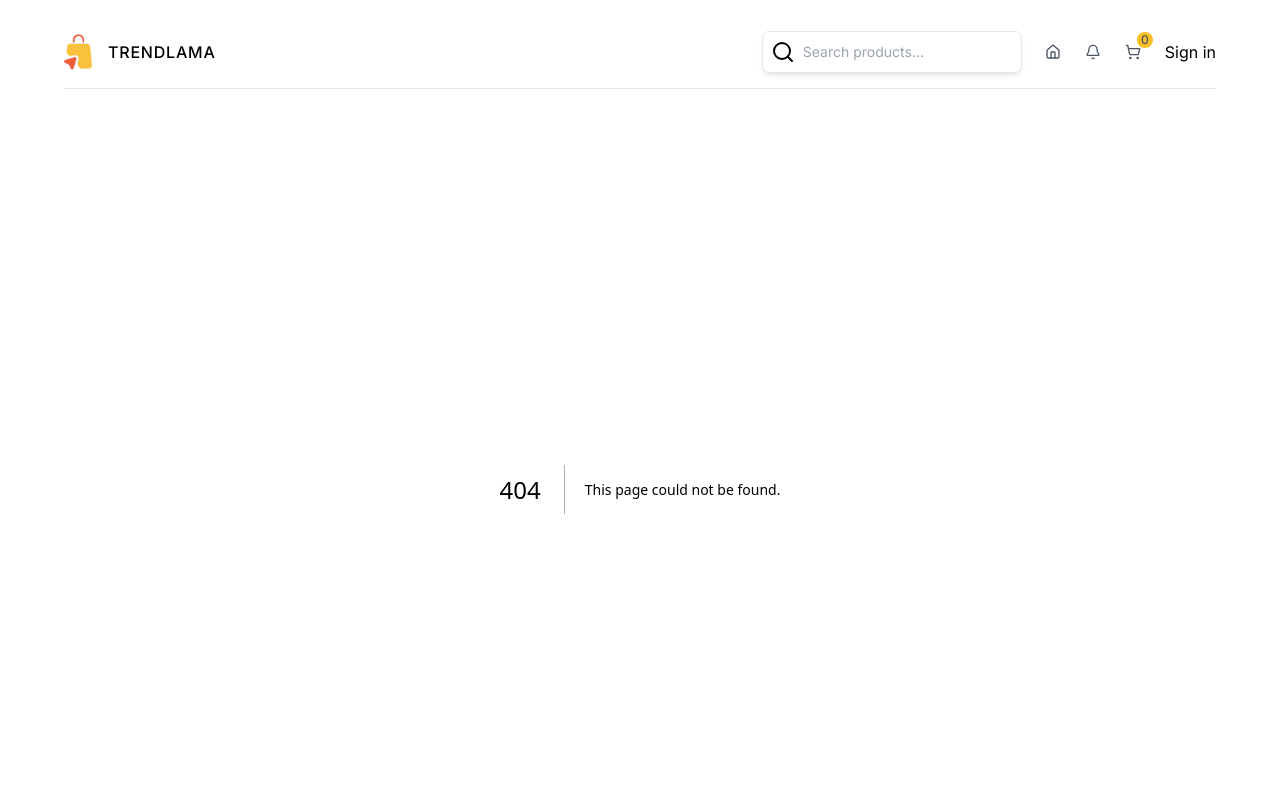
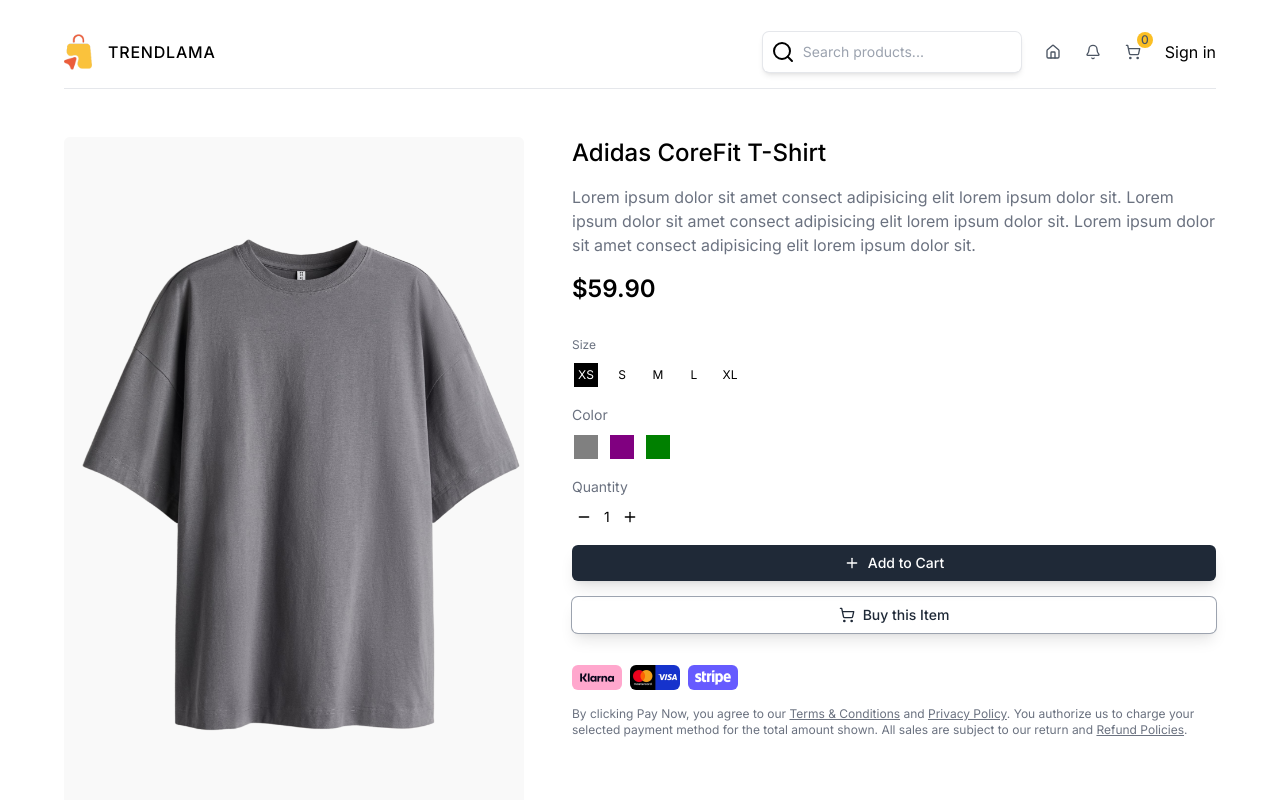
Before and after one commit to habtamubaye-devsec/E-Commerce, a Next.js app in the folder Client/: page /products/1 in a window 1280 px wide. Before the commit this address had no page. Shown: the top 800 px of the page. Built offline with nearby package versions, Linux system fonts and the light colour scheme.

Commit message:
feat: add ProductPage and ProductInteraction components for product details and interaction

```diff
--- /dev/null
+++ b/Client/src/app/products/[id]/page.tsx
@@ -0,0 +1,105 @@
+import ProductInteraction from "@/components/ProductInteraction";
+import { ProductType } from "@/types";
+import Image from "next/image";
+
+// TEMPORARY
+const product: ProductType = {
+  id: 1,
+  name: "Adidas CoreFit T-Shirt",
+  shortDescription:
+    "Lorem ipsum dolor sit amet consect adipisicing elit lorem ipsum dolor sit.",
+  description:
+    "Lorem ipsum dolor sit amet consect adipisicing elit lorem ipsum dolor sit. Lorem ipsum dolor sit amet consect adipisicing elit lorem ipsum dolor sit. Lorem ipsum dolor sit amet consect adipisicing elit lorem ipsum dolor sit.",
+  price: 59.9,
+  sizes: ["xs", "s", "m", "l", "xl"],
+  colors: ["gray", "purple", "green"],
+  images: {
+    gray: "/products/1g.png",
+    purple: "/products/1p.png",
+    green: "/products/1gr.png",
+  },
+};
+
+export const generateMetadata = async ({
+  params,
+}: {
+  params: { id: string };
+}) => {
+  // TODO:get the product from db
+  // TEMPORARY
+  return {
+    title: product.name,
+    describe: product.description,
+  };
+};
+
+const ProductPage = async ({
+  params,
+  searchParams,
+}: {
+  params: Promise<{ id: string }>;
+  searchParams: Promise<{ color: string; size: string }>;
+}) => {
+  const { size, color } = await searchParams;
+
+  const selectedSize = size || (product.sizes[0] as string);
+  const selectedColor = color || (product.colors[0] as string);
+  return (
+    <div className="flex flex-col gap-4 lg:flex-row md:gap-12 mt-12">
+      {/* IMAGE */}
+      <div className="w-full lg:w-5/12 relative aspect-[2/3]">
+        <Image
+          src={product.images[selectedColor]}
+          alt={product.name}
+          fill
+          className="object-contain rounded-md"
+        />
+      </div>
+      {/* DETAILS */}
+      <div className="w-full lg:w-7/12 flex flex-col gap-4">
+        <h1 className="text-2xl font-medium">{product.name}</h1>
+        <p className="text-gray-500">{product.description}</p>
+        <h2 className="text-2xl font-semibold">${product.price.toFixed(2)}</h2>
+        <ProductInteraction
+          product={product}
+          selectedSize={selectedSize}
+          selectedColor={selectedColor}
+        />
+        {/* CARD INFO */}
+        <div className="flex items-center gap-2 mt-4">
+          <Image
+            src="/klarna.png"
+            alt="klarna"
+            width={50}
+            height={25}
+            className="rounded-md"
+          />
+          <Image
+            src="/cards.png"
+            alt="cards"
+            width={50}
+            height={25}
+            className="rounded-md"
+          />
+          <Image
+            src="/stripe.png"
+            alt="stripe"
+            width={50}
+            height={25}
+            className="rounded-md"
+          />
+        </div>
+        <p className="text-gray-500 text-xs">
+          By clicking Pay Now, you agree to our{" "}
+          <span className="underline hover:text-black">Terms & Conditions</span>{" "}
+          and <span className="underline hover:text-black">Privacy Policy</span>
+          . You authorize us to charge your selected payment method for the
+          total amount shown. All sales are subject to our return and{" "}
+          <span className="underline hover:text-black">Refund Policies</span>.
+        </p>
+      </div>
+    </div>
+  );
+};
+
+export default ProductPage;
--- a/Client/src/app/products/page.tsx
+++ b/Client/src/app/products/page.tsx
@@ -9,7 +9,7 @@ const ProductsPage = async ({
 
   return (
     <div>
-      <ProductList category={category} params="products " />
+      <ProductList category={category} params="products" />
     </div>
   );
 };
--- /dev/null
+++ b/Client/src/components/ProductInteraction.tsx
@@ -0,0 +1,130 @@
+"use client";
+
+import useCartStore from "@/stores/cartStore";
+import { ProductType } from "@/types";
+import { Minus, Plus, ShoppingCart } from "lucide-react";
+import { usePathname, useRouter, useSearchParams } from "next/navigation";
+import { useState } from "react";
+import { toast } from "react-toastify";
+
+const ProductInteraction = ({
+  product,
+  selectedSize,
+  selectedColor,
+}: {
+  product: ProductType;
+  selectedSize: string;
+  selectedColor: string;
+}) => {
+  const router = useRouter();
+  const pathname = usePathname();
+  const searchParams = useSearchParams();
+  const [quantity, setQuantity] = useState(1);
+
+  const { addToCart } = useCartStore();
+
+  const handleTypeChange = (type: string, value: string) => {
+    const params = new URLSearchParams(searchParams.toString());
+    params.set(type, value);
+    router.push(`${pathname}?${params.toString()}`, { scroll: false });
+  };
+
+  const handleQuantityChange = (type: "increment" | "decrement") => {
+    if (type === "increment") {
+      setQuantity((prev) => prev + 1);
+    } else {
+      if (quantity > 1) {
+        setQuantity((prev) => prev - 1);
+      }
+    }
+  };
+
+  const handleAddToCart = () => {
+    addToCart({
+      ...product,
+      quantity,
+      selectedColor,
+      selectedSize,
+    });
+    toast.success("Product added to cart")
+  };
+  return (
+    <div className="flex flex-col gap-4 mt-4">
+      {/* SIZE */}
+      <div className="flex flex-col gap-2 text-xs">
+        <span className="text-gray-500">Size</span>
+        <div className="flex items-center gap-2">
+          {product.sizes.map((size) => (
+            <div
+              className={`cursor-pointer border-1 p-[2px] ${
+                selectedSize === size ? "border-gray-600" : "border-gray-300"
+              }`}
+              key={size}
+              onClick={() => handleTypeChange("size", size)}
+            >
+              <div
+                className={`w-6 h-6 text-center flex items-center justify-center ${
+                  selectedSize === size
+                    ? "bg-black text-white"
+                    : "bg-white text-black"
+                }`}
+              >
+                {size.toUpperCase()}
+              </div>
+            </div>
+          ))}
+        </div>
+      </div>
+      {/* COLOR */}
+      <div className="flex flex-col gap-2 text-sm">
+        <span className="text-gray-500">Color</span>
+        <div className="flex items-center gap-2">
+          {product.colors.map((color) => (
+            <div
+              className={`cursor-pointer border-1 p-[2px] ${
+                selectedColor === color ? "border-gray-300" : "border-white"
+              }`}
+              key={color}
+              onClick={() => handleTypeChange("color", color)}
+            >
+              <div className={`w-6 h-6`} style={{ backgroundColor: color }} />
+            </div>
+          ))}
+        </div>
+      </div>
+      {/* QUANTITY */}
+      <div className="flex flex-col gap-2 text-sm">
+        <span className="text-gray-500">Quantity</span>
+        <div className="flex items-center gap-2">
+          <button
+            className="cursor-pointer border-1 border-gray-300 p-1"
+            onClick={() => handleQuantityChange("decrement")}
+          >
+            <Minus className="w-4 h-4" />
+          </button>
+          <span>{quantity}</span>
+          <button
+            className="cursor-pointer border-1 border-gray-300 p-1"
+            onClick={() => handleQuantityChange("increment")}
+          >
+            <Plus className="w-4 h-4" />
+          </button>
+        </div>
+      </div>
+      {/* BUTTONS */}
+      <button
+        onClick={handleAddToCart}
+        className="bg-gray-800 text-white px-4 py-2 rounded-md shadow-lg flex items-center justify-center gap-2 cursor-pointer text-sm font-medium"
+      >
+        <Plus className="w-4 h-4" />
+        Add to Cart
+      </button>
+      <button className="ring-1 ring-gray-400 shadow-lg text-gray-800 px-4 py-2 rounded-md flex items-center justify-center cursor-pointer gap-2 text-sm font-medium">
+        <ShoppingCart className="w-4 h-4" />
+        Buy this Item
+      </button>
+    </div>
+  );
+};
+
+export default ProductInteraction;
```
